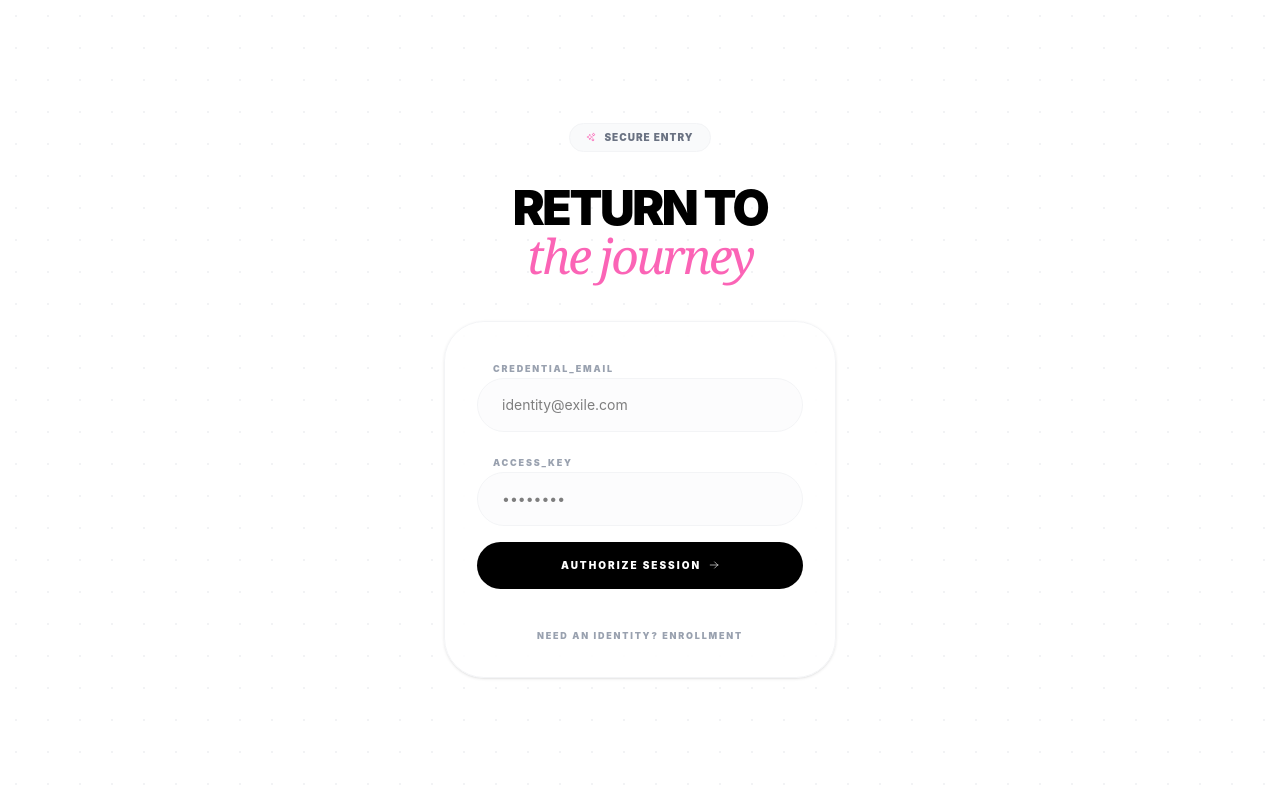
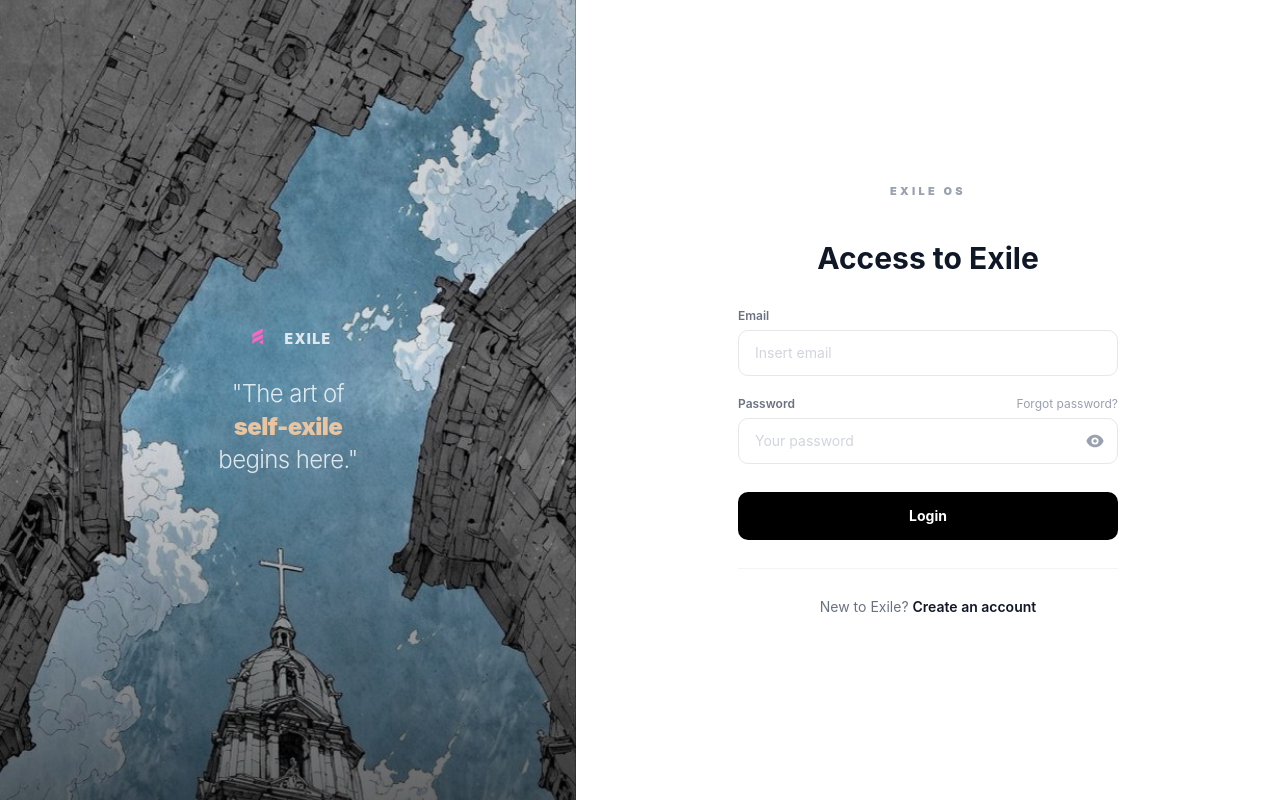
Before and after one commit to Yudeat/Liminal, a Next.js app: page /authentication in a window 1280 px wide. Built offline with nearby package versions, Linux system fonts and the light colour scheme.

Commit message:
login page upgraded

```diff
--- a/app/authentication/page.tsx
+++ b/app/authentication/page.tsx
@@ -2,38 +2,23 @@
 
 import { useState, useEffect } from "react"
 import { useRouter } from "next/navigation"
-import { motion, AnimatePresence, useSpring, useMotionValue } from "framer-motion"
+import Image from "next/image"
 import { signIn } from "next-auth/react"
 import { registerUser } from "@/backend/actions/register"
-import { HiOutlineSparkles, HiOutlineShieldCheck, HiOutlineArrowRight } from "react-icons/hi2"
+import { HiEye, HiEyeOff } from "react-icons/hi"
 
-export default function LiminalAuth() {
+export default function AuthPage() {
   const router = useRouter()
   const [isLogin, setIsLogin] = useState(true)
   const [loading, setLoading] = useState(false)
   const [error, setError] = useState("")
-  const [isHovered, setIsHovered] = useState(false)
-  const [form, setForm] = useState({ email: "", password: "" })
-
-  const mouseX = useMotionValue(0)
-  const mouseY = useMotionValue(0)
-  const springConfig = { damping: 30, stiffness: 300 }
-  const cursorX = useSpring(mouseX, springConfig)
-  const cursorY = useSpring(mouseY, springConfig)
-
-  useEffect(() => {
-    const handleMouseMove = (e: MouseEvent) => {
-      mouseX.set(e.clientX)
-      mouseY.set(e.clientY)
-    }
-    window.addEventListener("mousemove", handleMouseMove)
-    return () => window.removeEventListener("mousemove", handleMouseMove)
-  }, [mouseX, mouseY])
+  const [showPassword, setShowPassword] = useState(false)
+  const [form, setForm] = useState({ name: "", email: "", password: "" })
 
   useEffect(() => {
     const timeout = setTimeout(() => {
       if (form.email && !form.email.includes("@")) {
-        setError("Invalid context: Email format unrecognized")
+        setError("Enter a valid email address")
       } else {
         setError("")
       }
@@ -44,116 +29,178 @@ export default function LiminalAuth() {
   const handleAction = async (e: React.FormEvent) => {
     e.preventDefault()
     setLoading(true)
+    setError("")
 
     if (isLogin) {
       const res = await signIn("credentials", { ...form, redirect: false })
-      if (res?.error) setError("Authentication failed: Identity mismatch")
+      if (res?.error) setError("Incorrect email or password")
       else router.push("/")
     } else {
-      const res = await registerUser(new FormData(e.currentTarget as HTMLFormElement))
+      const data = new FormData()
+      data.append("name", form.name)
+      data.append("email", form.email)
+      data.append("password", form.password)
+      const res = await registerUser(data)
       if ("error" in res) setError(res.error)
       else setIsLogin(true)
     }
     setLoading(false)
   }
 
+  const switchMode = () => {
+    setIsLogin(!isLogin)
+    setError("")
+    setForm({ name: "", email: "", password: "" })
+  }
+
   return (
-    <div className="relative min-h-screen w-full bg-white text-black font-sans antialiased flex items-center justify-center overflow-hidden">
+    <div className="min-h-screen flex font-sans">
 
-      {/* --- THEME-MATCHING CURSOR --- */}
-      <motion.div
-        className="fixed top-0 left-0 w-4 h-4 bg-black rounded-full pointer-events-none z-[100] mix-blend-difference hidden md:block"
-        animate={{ scale: isHovered ? 4 : 1 }}
-        style={{ x: cursorX, y: cursorY, translateX: "-50%", translateY: "-50%" }}
-      />
+      {/* Left panel — atmospheric image */}
+      <div className="hidden lg:block lg:w-[45%] relative overflow-hidden">
+        <Image
+          src="/auth-bg.png"
+          alt=""
+          fill
+          className="object-cover object-top"
+          priority
+        />
+        {/* subtle darkening at edges for readability */}
+        <div className="absolute inset-0 bg-gradient-to-t from-black/60 via-black/10 to-black/20" />
 
-      {/* --- BACKGROUND GRID (From your Hero) --- */}
-      <div className="absolute inset-0 pointer-events-none">
-        <div className="absolute inset-0 bg-[radial-gradient(#e5e7eb_1px,transparent_1px)] [background-size:32px_32px] opacity-50" />
+        {/* Centered content */}
+        <div className="absolute inset-0 flex flex-col items-center justify-center px-10 text-center">
+          <div className="flex items-center gap-3 mb-6">
+            <div className="relative w-7 h-7">
+              <Image src="/nav.png" alt="Exile" fill className="object-contain" />
+            </div>
+            <span className="text-white/80 text-sm font-black uppercase tracking-widest">Exile</span>
+          </div>
+          <p className="text-white/80 text-2xl font-light leading-snug tracking-tight">
+            "The art of<br />
+            <em className="text-[#e8c4a0] not-italic font-black">self-exile</em><br />
+            begins here."
+          </p>
+        </div>
       </div>
 
-      <motion.div
-        initial={{ opacity: 0, y: 20 }}
-        animate={{ opacity: 1, y: 0 }}
-        className="relative z-10 w-full max-w-[440px] px-6"
-      >
-        {/* Context Badge */}
-        <div className="mb-8 flex justify-center">
-          <div className="inline-flex items-center gap-2 bg-gray-50 border border-gray-100 px-4 py-1.5 rounded-full text-[10px] font-black uppercase tracking-widest text-gray-500">
-            <HiOutlineSparkles className="text-pink-400" /> {isLogin ? "Secure Entry" : "System Enrollment"}
-          </div>
-        </div>
+      {/* Right panel — form */}
+      <div className="flex-1 flex flex-col items-center justify-center bg-white px-8 py-12">
+        <div className="w-full max-w-[380px]">
 
-        <div className="text-center mb-10">
-          <h1 className="text-[3rem] leading-none font-black tracking-tighter uppercase">
-            {isLogin ? "Return to" : "Begin your"} <br />
-            <span className="text-pink-400 italic font-serif font-light lowercase">the journey</span>
+          {/* Brand name top */}
+          <p className="text-center text-[11px] font-black uppercase tracking-[0.3em] text-gray-400 mb-10">
+            Exile OS
+          </p>
+
+          {/* Heading */}
+          <h1 className="text-3xl font-bold text-gray-900 mb-8 text-center">
+            {isLogin ? "Access to Exile" : "Join Exile"}
           </h1>
-        </div>
 
-        <div className="bg-white/70 backdrop-blur-2xl border border-gray-100 p-8 rounded-[2.5rem] shadow-sm">
-          <form onSubmit={handleAction} className="space-y-4">
-            <div className="space-y-1">
-              <label className="text-[9px] font-black uppercase tracking-[0.2em] text-gray-400 ml-4">Credential_Email</label>
+          <form onSubmit={handleAction} className="space-y-5">
+
+            {/* Name field — signup only */}
+            {!isLogin && (
+              <div>
+                <label className="block text-xs font-semibold text-gray-500 mb-1.5">
+                  Full Name
+                </label>
+                <input
+                  name="name"
+                  type="text"
+                  required={!isLogin}
+                  value={form.name}
+                  onChange={(e) => setForm({ ...form, name: e.target.value })}
+                  placeholder="Your name"
+                  className="w-full border border-gray-200 rounded-lg px-4 py-3 text-sm text-gray-900 placeholder:text-gray-300 outline-none focus:border-gray-900 transition-colors"
+                />
+              </div>
+            )}
+
+            {/* Email */}
+            <div>
+              <label className="block text-xs font-semibold text-gray-500 mb-1.5">
+                Email
+              </label>
               <input
                 name="email"
                 type="email"
                 required
                 value={form.email}
-                onChange={(e) => setForm({...form, email: e.target.value})}
-                className="w-full px-6 py-4 bg-gray-50/50 border border-gray-100 rounded-full text-sm outline-none focus:border-pink-200 focus:bg-white transition-all"
-                placeholder="identity@exile.com"
+                onChange={(e) => setForm({ ...form, email: e.target.value })}
+                placeholder="Insert email"
+                className="w-full border border-gray-200 rounded-lg px-4 py-3 text-sm text-gray-900 placeholder:text-gray-300 outline-none focus:border-gray-900 transition-colors"
               />
             </div>
 
-            <div className="space-y-1">
-              <label className="text-[9px] font-black uppercase tracking-[0.2em] text-gray-400 ml-4">Access_Key</label>
-              <input
-                name="password"
-                type="password"
-                required
-                value={form.password}
-                onChange={(e) => setForm({...form, password: e.target.value})}
-                className="w-full px-6 py-4 bg-gray-50/50 border border-gray-100 rounded-full text-sm outline-none focus:border-pink-200 focus:bg-white transition-all"
-                placeholder="••••••••"
-              />
+            {/* Password */}
+            <div>
+              <div className="flex items-center justify-between mb-1.5">
+                <label className="text-xs font-semibold text-gray-500">
+                  Password
+                </label>
+                {isLogin && (
+                  <button
+                    type="button"
+                    className="text-xs text-gray-400 hover:text-gray-700 transition-colors"
+                  >
+                    Forgot password?
+                  </button>
+                )}
+              </div>
+              <div className="relative">
+                <input
+                  name="password"
+                  type={showPassword ? "text" : "password"}
+                  required
+                  value={form.password}
+                  onChange={(e) => setForm({ ...form, password: e.target.value })}
+                  placeholder="Your password"
+                  className="w-full border border-gray-200 rounded-lg px-4 py-3 pr-11 text-sm text-gray-900 placeholder:text-gray-300 outline-none focus:border-gray-900 transition-colors"
+                />
+                <button
+                  type="button"
+                  onClick={() => setShowPassword(!showPassword)}
+                  className="absolute right-3.5 top-1/2 -translate-y-1/2 text-gray-400 hover:text-gray-600 transition-colors"
+                >
+                  {showPassword ? <HiEyeOff size={18} /> : <HiEye size={18} />}
+                </button>
+              </div>
             </div>
 
-            <AnimatePresence mode="wait">
-              {error && (
-                <motion.div
-                  initial={{ opacity: 0, scale: 0.95 }}
-                  animate={{ opacity: 1, scale: 1 }}
-                  exit={{ opacity: 0, scale: 0.95 }}
-                  className="flex items-center gap-2 px-4 py-3 bg-red-50 border border-red-100 rounded-2xl text-[10px] font-bold text-red-500 uppercase tracking-tight"
-                >
-                  <HiOutlineShieldCheck size={14} /> {error}
-                </motion.div>
-              )}
-            </AnimatePresence>
+            {/* Error */}
+            {error && (
+              <p className="text-xs text-red-500 font-medium">{error}</p>
+            )}
 
-            <motion.button
+            {/* Submit */}
+            <button
               type="submit"
-              onMouseEnter={() => setIsHovered(true)}
-              onMouseLeave={() => setIsHovered(false)}
               disabled={loading}
-              className="w-full mt-4 py-4 bg-black text-white rounded-full font-black text-[10px] uppercase tracking-[0.2em] hover:bg-pink-400 hover:shadow-xl hover:shadow-pink-100 transition-all duration-500 flex items-center justify-center gap-2 group"
+              className="w-full mt-2 py-3.5 bg-black text-white rounded-lg text-sm font-bold hover:bg-[#4b1227] transition-colors disabled:opacity-60"
             >
-              {loading ? "Verifying..." : isLogin ? "Authorize Session" : "Create Identity"}
-              <HiOutlineArrowRight className="group-hover:translate-x-1 transition-transform" />
-            </motion.button>
+              {loading ? "Please wait…" : isLogin ? "Login" : "Create account"}
+            </button>
           </form>
 
-          <div className="mt-8 text-center">
+          {/* Divider */}
+          <div className="my-7 border-t border-gray-100" />
+
+          {/* Toggle */}
+          <p className="text-center text-sm text-gray-500">
+            {isLogin ? "New to Exile? " : "Already have an account? "}
             <button
-              onClick={() => { setIsLogin(!isLogin); setError(""); }}
-              className="text-[9px] font-black uppercase tracking-[0.2em] text-gray-400 hover:text-black transition-colors"
+              onClick={switchMode}
+              className="font-semibold text-gray-900 hover:underline transition-all"
             >
-              {isLogin ? "Need an identity? Enrollment" : "Existing User? Access Portal"}
+              {isLogin ? "Create an account" : "Log in"}
             </button>
-          </div>
+          </p>
+
         </div>
-      </motion.div>
+      </div>
+
     </div>
   )
 }
```
Also changed, not shown: public/auth-bg.png (added).
